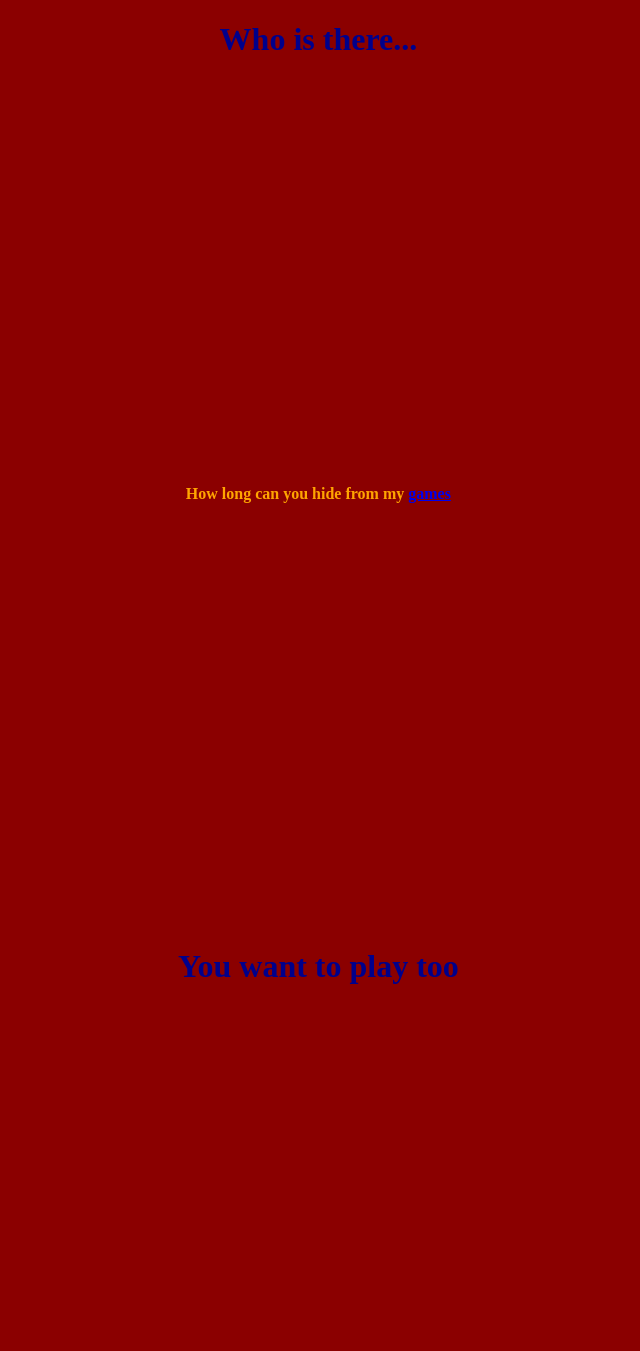
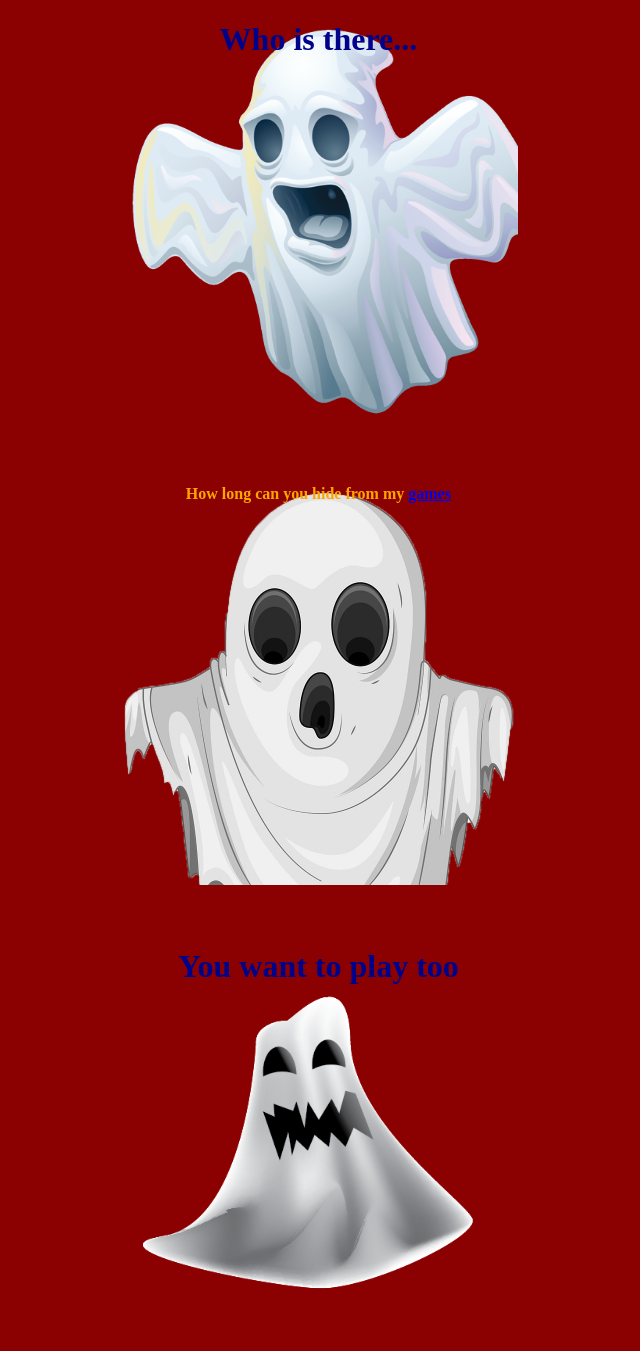
Before and after one commit to 13jorge/Jorge-Jimenez, a plain HTML site: page index.html in a window 1280 px wide. Shown: the whole page, without its empty margins (332-972 px from the left). Drawn offline with Linux system fonts and the light colour scheme; the site is published under a folder, as on GitHub Pages, so addresses that start at the root find nothing.

Commit message:
Update style.css

```diff
--- a/css/style.css
+++ b/css/style.css
@@ -10,7 +10,7 @@ h4{
 }
 
 .ghost{
-  background-image: url(/images/WingGhost.png);
+  background-image: url(../images/WingGhost.png);
   background-size: cover;
   width: 400px;
   height: 400px;
@@ -18,11 +18,11 @@ h4{
   margin-bottom: 5%;
 }
 .ghost:hover{
-background-image: url(/images/CreepyWingGhost.png);
+background-image: url(../images/CreepyWingGhost.png);
 }
 
 .float{
-  background-image: url(/images/FloatingGhost.png);
+  background-image: url(../images/FloatingGhost.png);
   background-size: cover;
   width: 400px;
   height: 400px;
@@ -30,11 +30,11 @@ background-image: url(/images/CreepyWingGhost.png);
   margin-bottom: 5%;
 }
 .float:hover{
-background-image: url(/images/BlackFloatingGhost.png);
+background-image: url(../images/BlackFloatingGhost.png);
 }
 
 .hallow{
-  background-image: url(/images/HallowGhost.png);
+  background-image: url(../images/HallowGhost.png);
   background-size: cover;
   width: 400px;
   height: 400px;
@@ -43,5 +43,5 @@ background-image: url(/images/BlackFloatingGhost.png);
 
 }
 .hallow:hover{
-background-image: url(/images/BlackHallowGhost.png);
+background-image: url(../images/BlackHallowGhost.png);
 }
```
